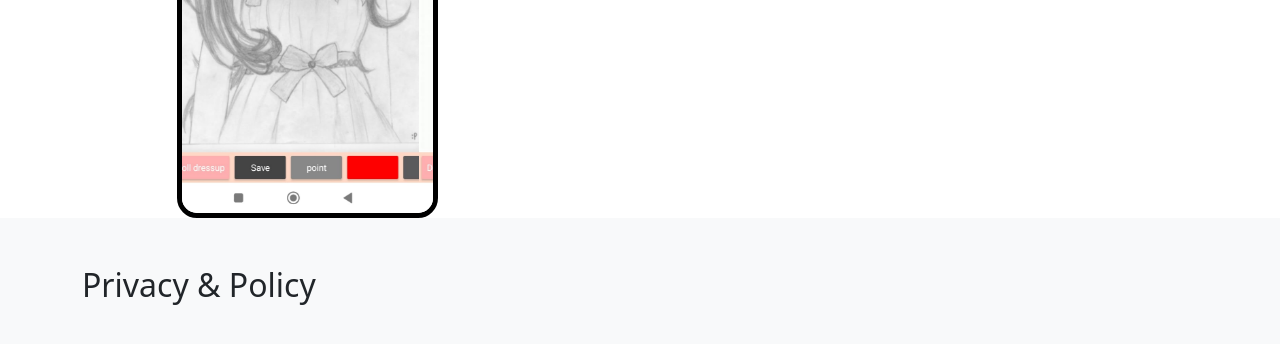
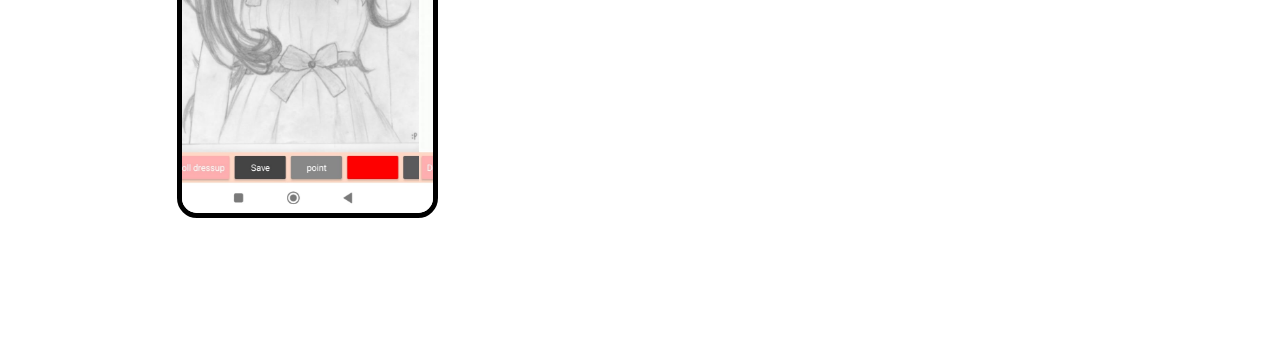
Before and after one commit to webaon1/barbie_color_book, a plain HTML site: page index.html in a window 1280 px wide. Shown: the part 512-856 px from the top of the page. After the commit the page ends 800 px from the top, so only its background shows below. Drawn offline with nearby package versions, Linux system fonts and the light colour scheme.

Commit message:
Index - Zahid

```diff
--- a/index.html
+++ b/index.html
@@ -30,7 +30,6 @@
     }
   </style>
 </head>
-
 <body>
   <!-- Navigation Bar -->
   <nav class="navbar navbar-expand-lg navbar-light">
@@ -46,7 +45,7 @@
             <a class="nav-link" href="#">Home</a>
           </li>
           <li class="nav-item">
-            <a class="nav-link" href="#privacy-policy">Privacy &amp; Policy</a>
+            <a class="nav-link" href="./privacy-policy">Privacy &amp; Policy</a>
           </li>
         </ul>
       </div>
@@ -94,14 +93,6 @@
       </div>
     </div>
   </div>
-
-<!-- Privacy & Policy Section -->
-<section id="privacy-policy" class="bg-light py-5">
-  <div class="container">
-    <h2>Privacy &amp; Policy</h2>
-    <!-- Add your privacy policy content here -->
-  </div>
-</section>
 <!-- Bootstrap JS -->
 <script src="https://cdn.jsdelivr.net/npm/bootstrap@5.3.0/dist/js/bootstrap.bundle.min.js"></script>
 </body>
```
